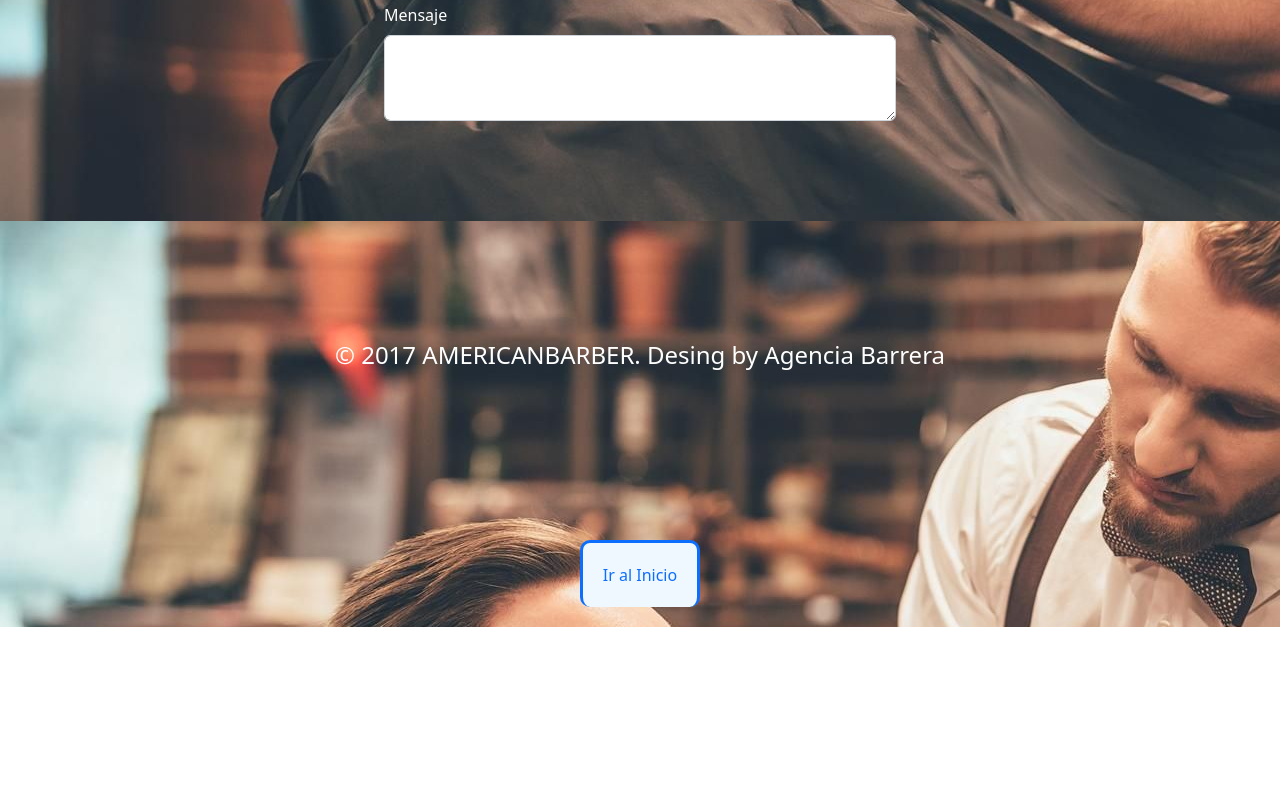
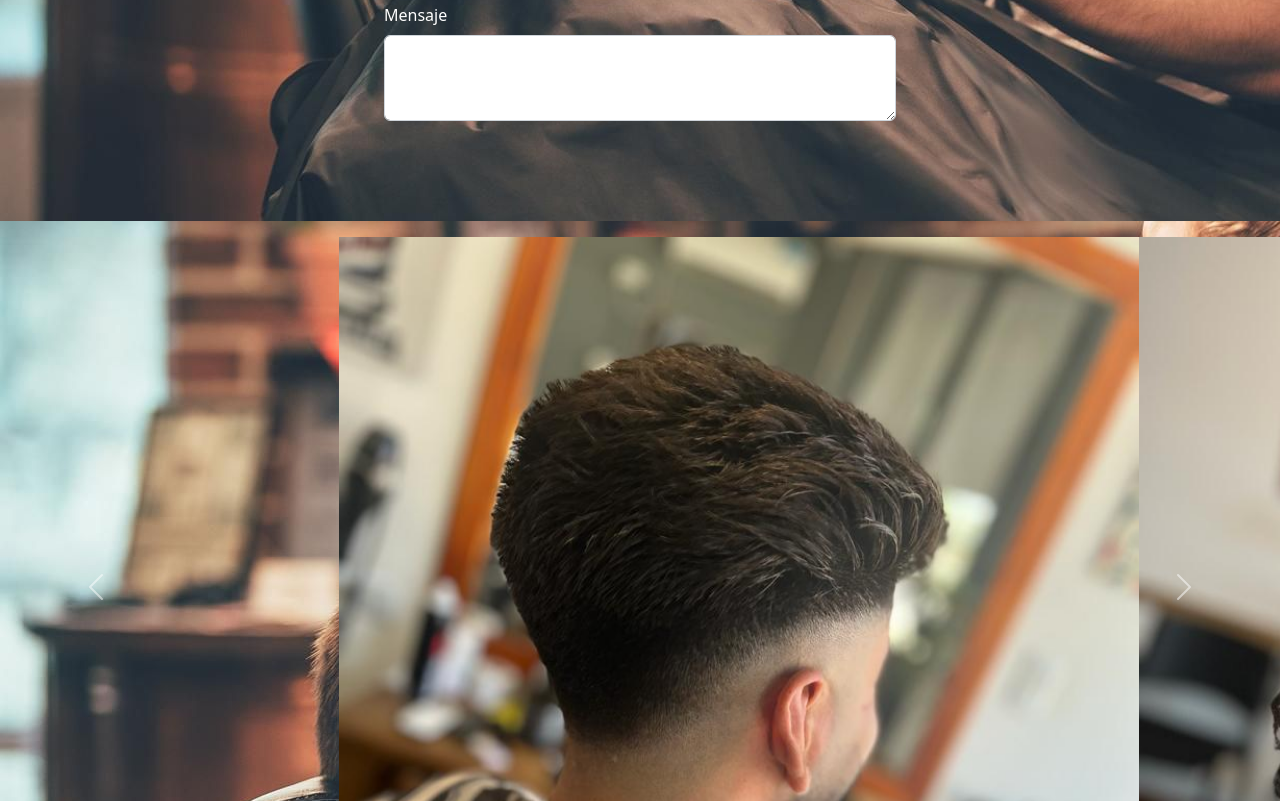
Before and after one commit to julianbarrera26/PreEntrega2-Barrera, a plain HTML site: page pages/Contacto.html in a window 1280 px wide. Shown: the part 859-1660 px from the top of the page. Before the commit the page ends 1486 px from the top, so only its background shows below. Drawn offline with nearby package versions, Linux system fonts and the light colour scheme.

Commit message:
carousel

```diff
--- a/css/style.css
+++ b/css/style.css
@@ -251,6 +251,15 @@ body h1
         color: white;
     }
 
+    .carousel-item{
+        height: 800px;
+        width: 800px;
+        position:relative;
+        margin-left: 30%;
+        margin-top: 100px;
+        border-bottom: 5px;
+    }
+
     @media screen and (max-width: 480px){
         body{
             background-image: url(../assest/imagenes/background\ negro.jpg);
--- a/pages/Contacto.html
+++ b/pages/Contacto.html
@@ -62,6 +62,29 @@
             <label for="exampleFormControlTextarea1" class="form-label">Mensaje</label>
             <textarea class="form-control" id="exampleFormControlTextarea1" rows="3"></textarea>
         </div>
+        <div id="carouselExampleControls" class="carousel slide" data-bs-ride="carousel">
+            <div class="carousel-inner">
+                <div class="carousel-item active">
+                    <img src="../assest/imagenes/corte1.jpeg" class="d-block w-100" alt="...">
+                </div>
+                <div class="carousel-item">
+                    <img src="../assest/imagenes/corte2.jpeg" class="d-block w-100" alt="...">
+                </div>
+                <div class="carousel-item">
+                    <img src="../assest/imagenes/corte3.jpeg" class="d-block w-100" alt="...">
+                </div>
+            </div>
+            <button class="carousel-control-prev" type="button" data-bs-target="#carouselExampleControls"
+                data-bs-slide="prev">
+                <span class="carousel-control-prev-icon" aria-hidden="true"></span>
+                <span class="visually-hidden">Previous</span>
+            </button>
+            <button class="carousel-control-next" type="button" data-bs-target="#carouselExampleControls"
+                data-bs-slide="next">
+                <span class="carousel-control-next-icon" aria-hidden="true"></span>
+                <span class="visually-hidden">Next</span>
+            </button>
+        </div>
 
     </main>
     <footer>
```
Also changed, not shown: assest/imagenes/corte1.jpeg (added), assest/imagenes/corte2.jpeg (added), assest/imagenes/corte3.jpeg (added).
